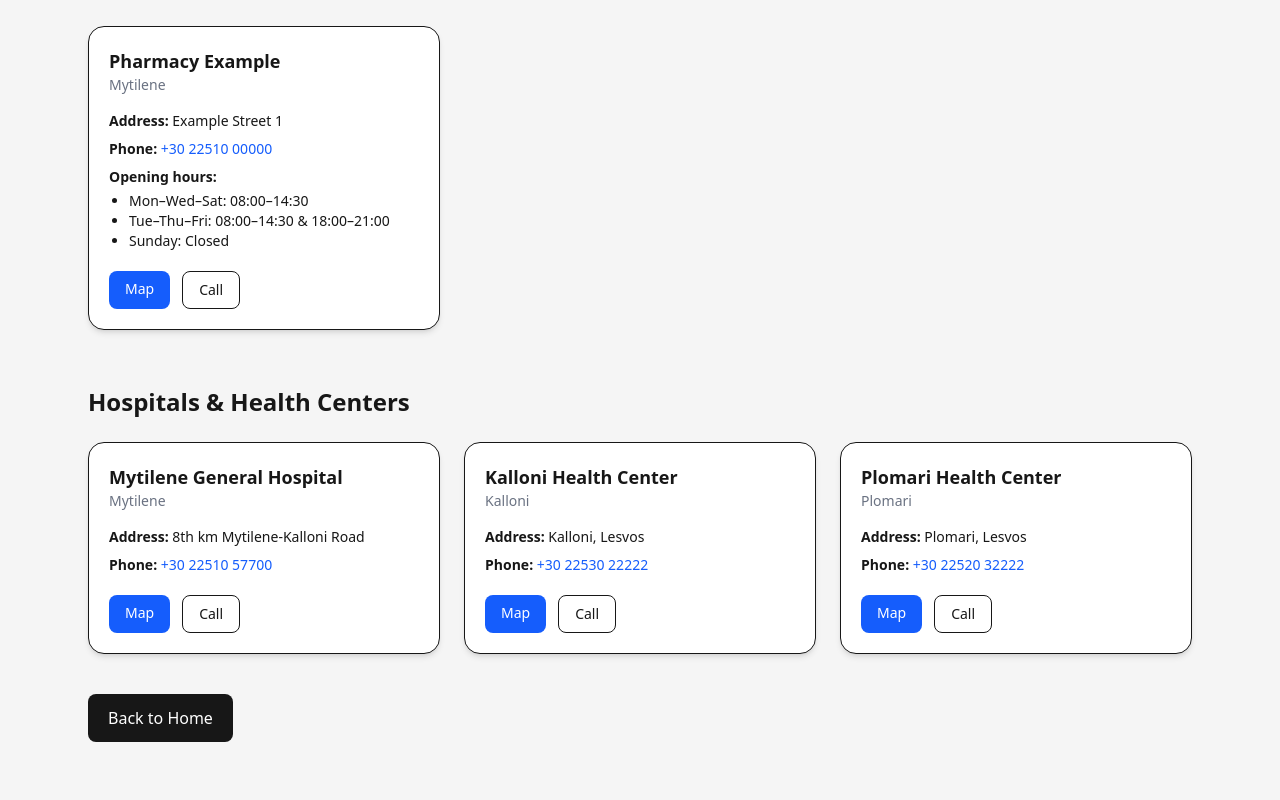
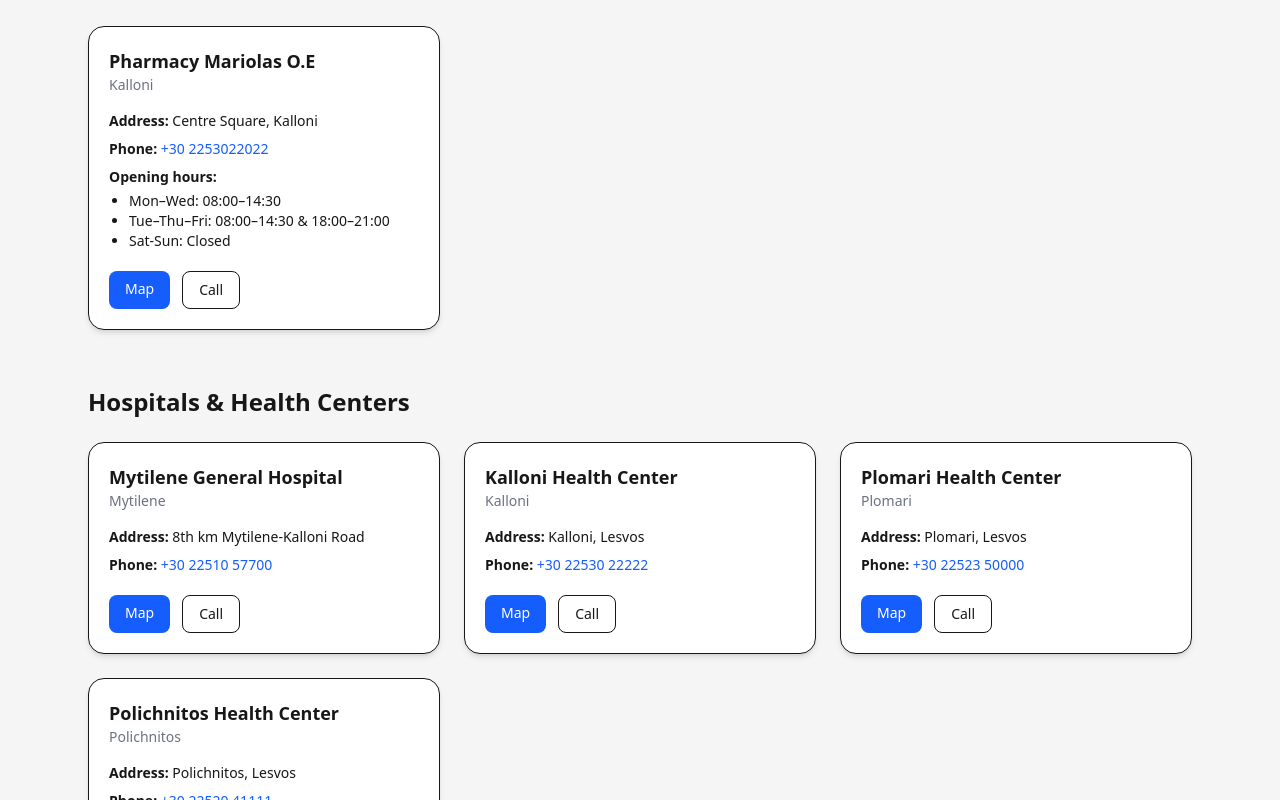
Before and after one commit to amamouridis06/lesvos-travel-guide, a Next.js app: page /emergency in a window 1280 px wide. Shown: the part 720-1520 px from the top of the page. Built offline with nearby package versions, Linux system fonts and the light colour scheme.

Commit message:
Update page.tsx

```diff
--- a/app/emergency/page.tsx
+++ b/app/emergency/page.tsx
@@ -17,16 +17,16 @@ const emergencyServices = [
 
 const pharmacies = [
   {
-    name: "Pharmacy Example",
-    area: "Mytilene",
-    address: "Example Street 1",
-    phone: "+30 22510 00000",
+    name: "Pharmacy Mariolas O.E",
+    area: "Kalloni",
+    address: "Centre Square, Kalloni",
+    phone: "+30 2253022022",
     hours: [
-      "Mon–Wed–Sat: 08:00–14:30",
+      "Mon–Wed: 08:00–14:30",
       "Tue–Thu–Fri: 08:00–14:30 & 18:00–21:00",
-      "Sunday: Closed",
+      "Sat-Sun: Closed",
     ],
-    maps: "https://maps.google.com",
+    maps: "https://maps.app.goo.gl/QkQFu1yjxsVx9zYX6",
     emergency: false,
   },
 ];
@@ -37,21 +37,28 @@ const healthCenters = [
     area: "Mytilene",
     address: "8th km Mytilene-Kalloni Road",
     phone: "+30 22510 57700",
-    maps: "https://maps.google.com",
+    maps: "https://maps.app.goo.gl/39HZCU4Et7TGByNN7",
   },
   {
     name: "Kalloni Health Center",
     area: "Kalloni",
     address: "Kalloni, Lesvos",
     phone: "+30 22530 22222",
-    maps: "https://maps.google.com",
+    maps: "https://maps.app.goo.gl/5LSv2WCmTQ9gc7bW8",
   },
   {
     name: "Plomari Health Center",
     area: "Plomari",
     address: "Plomari, Lesvos",
-    phone: "+30 22520 32222",
-    maps: "https://maps.google.com",
+    phone: "+30 22523 50000",
+    maps: "https://maps.app.goo.gl/GvqWvTvQb34qF27c6",
+  },
+   {
+    name: "Polichnitos Health Center",
+    area: "Polichnitos",
+    address: "Polichnitos, Lesvos",
+    phone: "+30 22520 41111",
+    maps: "https://maps.app.goo.gl/JU1WQkRajxhN8nfW8",
   },
 ];
 
```
